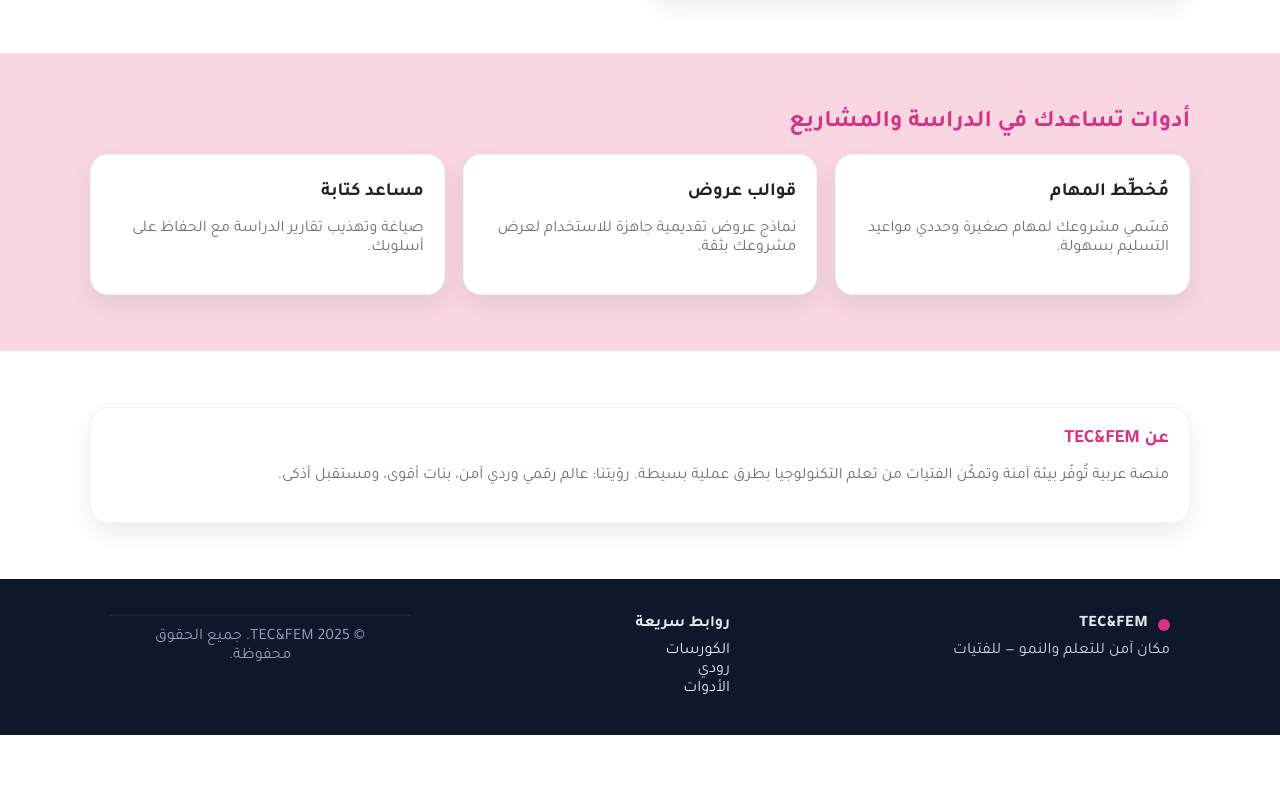
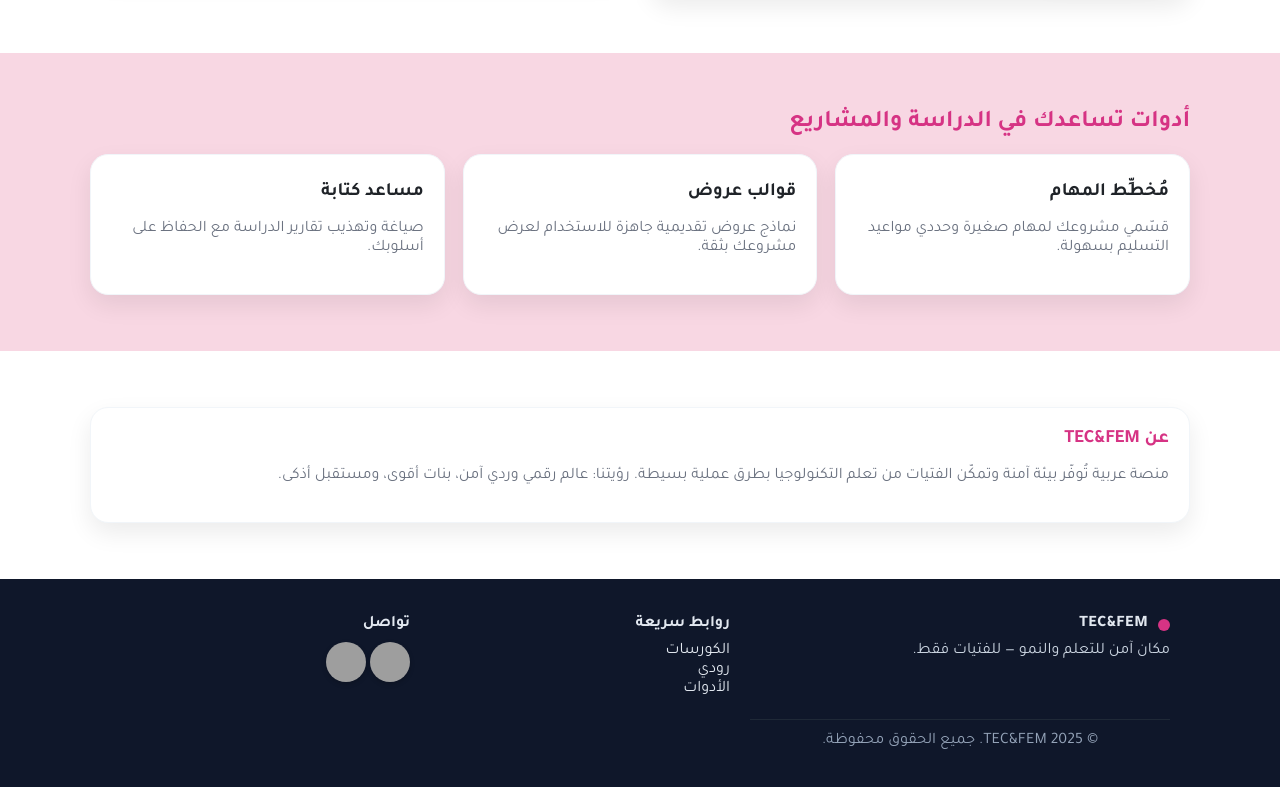
Before and after one commit to tecandfem-hue/tec_fem, a plain HTML site: page index.html in a window 1280 px wide. Shown: the part 1123-1910 px from the top of the page. Before the commit the page ends 1858 px from the top, so only its background shows below. Drawn offline with Linux system fonts and the light colour scheme; grey boxes are pictures that could not be loaded.

Commit message:
Update index.html

```diff
--- a/index.html
+++ b/index.html
@@ -181,7 +181,7 @@
     <div class="foot">
       <div>
         <div class="brand" style="margin-bottom:8px"><span class="dot"></span> TEC&FEM</div>
-        <p style="margin:0;color:#cbd5e1">مكان آمن للتعلم والنمو — للفتيات  </p>
+        <p style="margin:0;color:#cbd5e1">مكان آمن للتعلم والنمو — للفتيات فقط.</p>
       </div>
       <div>
         <h4 style="margin:0 0 8px">روابط سريعة</h4>
@@ -189,8 +189,23 @@
         <a href="#rudy">رودي</a><br/>
         <a href="#tools">الأدوات</a>
       </div>
+      <div>
+        <h4 style="margin:0 0 8px">تواصل</h4>
+        <a <a href="https://facebook.com/profile.php?id=61576928237138" target="_blank" style="text-decoration: none;">
+              <img src="https://upload.wikimedia.org/wikipedia/commons/4/44/Facebook_Logo.png"
+                   alt="Facebook"
+                   style="width:40px; height:40px; border-radius: 50%; box-shadow: 0 2px 5px rgba(0,0,0,0.2);">
+          </a>
 
 
+          <!-- أيقونة إنستجرام -->
+          <a href="https://instagram.com/tec_and_fem?utm_source=qr&igsh=Yno3OHU2dTM0bTAx" target="_blank" style="text-decoration: none; margin-left: 10px;">
+              <img src="https://upload.wikimedia.org/wikipedia/commons/a/a5/Instagram_icon.png"
+                   alt="Instagram"
+                   style="width:40px; height:40px; border-radius: 50%; box-shadow: 0 2px 5px rgba(0,0,0,0.2);">
+          </a>
+
+    </div>
     <div class="copy">© TEC&FEM 2025. جميع الحقوق محفوظة.</div>
   </footer>
 </body>
```
